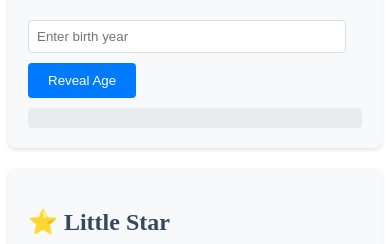
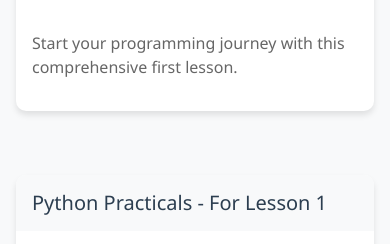
Before and after one commit to Lilian-Powers/CodeCraft-, a Flask app: page /tutorials in a window 390 px wide. Shown: the part 546-790 px from the top of the page. Run offline with Flask 3, Linux system fonts and the light colour scheme; the visitor is signed in with stand-in values (Sample User, id 1); parts of the project's set-up code (start-up, migrations or seed data) failed here and were passed over.

Commit message:
Assistant checkpoint: Replace tutorials page with video tutorials content
Assistant generated file changes:
- templates/tutorials.html: Replace tutorials.html with video tutorials content

---

User prompt:

continue the above actions that you were doing from where you stopped

```diff
--- a/templates/tutorials.html
+++ b/templates/tutorials.html
@@ -1,159 +1,148 @@
 
-<!DOCTYPE html>
-<html>
-<head>
-    <title>Interactive Learning Games</title>
-    <meta name="description" content="Practice Python programming with fun interactive games and exercises">
-    <meta name="keywords" content="Python learning, programming games, coding practice, interactive tutorials">
-    <style>
-        .modal {
-            display: none;
-            position: fixed;
-            z-index: 1000;
-            left: 0;
-            top: 0;
-            width: 100%;
-            height: 100%;
-            background-color: rgba(0, 0, 0, 0.5);
-        }
+{% extends "base.html" %}
+{% block title %}Video Tutorials - CodeCraft Academy{% endblock %}
 
-        .modal-content {
-            background-color: #fefefe;
-            margin: 15% auto;
-            padding: 20px;
-            border: 1px solid #888;
-            width: 80%;
-            max-width: 500px;
-            border-radius: 5px;
-        }
+{% block content %}
+<div class="tutorials-container">
+    <div class="tutorials-header">
+        <h1>Video Tutorials Part 1</h1>
+        <p class="welcome-text">Welcome to our structured learning path!</p>
+    </div>
 
-        .game-container {
-            margin: 20px 0;
-            padding: 20px;
-            border-radius: 8px;
-            background-color: #f8f9fa;
-            box-shadow: 0 2px 4px rgba(0,0,0,0.1);
-        }
-
-        .game-input {
-            margin: 10px 0;
-            padding: 8px;
-            width: 100%;
-            max-width: 300px;
-            border: 1px solid #ddd;
-            border-radius: 4px;
-        }
-
-        .game-button {
-            background-color: #007bff;
-            color: white;
-            border: none;
-            padding: 10px 20px;
-            border-radius: 4px;
-            cursor: pointer;
-            transition: background-color 0.2s;
-        }
-
-        .game-button:hover {
-            background-color: #0056b3;
-        }
-
-        .game-result {
-            margin-top: 10px;
-            padding: 10px;
-            border-radius: 4px;
-            background-color: #e9ecef;
-        }
-
-        .close {
-            float: right;
-            cursor: pointer;
-            font-size: 28px;
-            font-weight: bold;
-        }
-
-        .close:hover {
-            color: #000;
-        }
-
-        h1 {
-            color: #2c3e50;
-            text-align: center;
-            margin-bottom: 30px;
-        }
-
-        h2 {
-            color: #34495e;
-            margin-bottom: 15px;
-        }
-    </style>
-</head>
-<body>
-    <div class="container">
-        <h1>Fun Interactive Games</h1>
-        <p class="text-center mb-4">Let's practice Conditional Statements with these entertaining games!</p>
-        <p class="text-center mb-4">Try different inputs in these games to see how conditional statements (if/elif/else) create different responses. Each game uses these statements to give you unique feedback based on your input!</p>
-
-        <!-- Sweet Messages Game -->
-        <div class="game-container" id="sweetMessages">
-            <h2>💝 Sweet Messages</h2>
-            <input type="text" id="sweetInput" class="game-input" placeholder="Enter a sweet message">
-            <button onclick="sendLove()" class="game-button">Send Love</button>
-            <div id="sweetResult" class="game-result"></div>
+    <div class="tutorials-grid">
+        <div class="tutorial-card">
+            <h2>Lesson 1: Introduction to Coding</h2>
+            <div class="video-container">
+                <iframe src="https://www.youtube.com/embed/P-R3ORxbu_M"
+                        title="Introduction to Programming"
+                        frameborder="0"
+                        allowfullscreen></iframe>
+            </div>
+            <p class="tutorial-description">Start your programming journey with this comprehensive first lesson.</p>
         </div>
 
-        <!-- Age Detective Game -->
-        <div class="game-container" id="ageDetective">
-            <h2>🔍 Age Detective</h2>
-            <input type="number" id="birthYear" class="game-input" placeholder="Enter birth year">
-            <button onclick="detectAge()" class="game-button">Reveal Age</button>
-            <div id="ageResult" class="game-result"></div>
+        <div class="tutorial-card">
+            <h2>Python Practicals - For Lesson 1</h2>
+            <div class="video-container">
+                <iframe src="https://www.youtube.com/embed/0sYm_0cLlmM"
+                        title="Python Practicals Part 1"
+                        frameborder="0"
+                        allowfullscreen></iframe>
+            </div>
+            <p class="tutorial-description">Practice implementing the concepts learned in Lesson 1.</p>
         </div>
 
-        <!-- Little Star Game -->
-        <div class="game-container" id="littleStar">
-            <h2>⭐ Little Star</h2>
-            <input type="text" id="starName" class="game-input" placeholder="Enter your name">
-            <input type="number" id="starCount" class="game-input" placeholder="How many stars?">
-            <button onclick="makeStars()" class="game-button">Sparkle!</button>
-            <div id="starResult" class="game-result"></div>
+        <div class="tutorial-card">
+            <h2>Lesson 2: Coding Theory</h2>
+            <div class="video-container">
+                <iframe src="https://www.youtube.com/embed/W8kSbJ7Nrzg"
+                        title="Programming Theory Lesson 2"
+                        frameborder="0"
+                        allowfullscreen></iframe>
+            </div>
+            <p class="tutorial-description">Learn the theoretical concepts in our second coding lesson.</p>
+        </div>
+
+        <div class="tutorial-card">
+            <h2>Python Practicals - For Lesson 2</h2>
+            <p class="tutor-message">With the skills you've learned so far, be confident you can tackle these exciting projects! Get creative and make them your own.</p>
+            <div class="video-container">
+                <iframe src="https://www.youtube.com/embed/W8kSbJ7Nrzg"
+                        title="Python Practicals Part 2"
+                        frameborder="0"
+                        allowfullscreen></iframe>
+            </div>
+            <p class="tutorial-description">Apply your knowledge with hands-on Python projects.</p>
         </div>
     </div>
 
-    <script>
-        function sendLove() {
-            const message = document.getElementById('sweetInput').value;
-            const resultDiv = document.getElementById('sweetResult');
-            if (message.trim() === '') {
-                resultDiv.textContent = 'Please enter a message!';
-                return;
-            }
-            resultDiv.textContent = `💖 ${message} 💖`;
+    <style>
+        .tutorials-container {
+            max-width: 1200px;
+            margin: 0 auto;
+            padding: 2rem;
         }
 
-        function detectAge() {
-            const birthYear = parseInt(document.getElementById('birthYear').value);
-            const resultDiv = document.getElementById('ageResult');
-            if (isNaN(birthYear)) {
-                resultDiv.textContent = 'Please enter a valid year!';
-                return;
-            }
-            const currentYear = new Date().getFullYear();
-            const age = currentYear - birthYear;
-            resultDiv.textContent = `You are approximately ${age} years old!`;
+        .tutorials-header {
+            text-align: center;
+            margin-bottom: 3rem;
         }
 
-        function makeStars() {
-            const name = document.getElementById('starName').value;
-            const count = parseInt(document.getElementById('starCount').value);
-            const resultDiv = document.getElementById('starResult');
-            if (name.trim() === '' || isNaN(count)) {
-                resultDiv.textContent = 'Please fill in all fields!';
-                return;
+        .tutorials-header h1 {
+            color: #2c3e50;
+            font-size: 2.5rem;
+            margin-bottom: 1rem;
+        }
+
+        .welcome-text {
+            font-size: 1.2rem;
+            color: #666;
+        }
+
+        .tutorials-grid {
+            display: grid;
+            grid-template-columns: repeat(auto-fit, minmax(300px, 1fr));
+            gap: 2rem;
+        }
+
+        .tutorial-card {
+            background: white;
+            border-radius: 10px;
+            box-shadow: 0 4px 6px rgba(0, 0, 0, 0.1);
+            overflow: hidden;
+            transition: transform 0.3s ease;
+        }
+
+        .tutorial-card:hover {
+            transform: translateY(-5px);
+        }
+
+        .tutorial-card h2 {
+            padding: 1rem;
+            margin: 0;
+            background: #f8f9fa;
+            color: #2c3e50;
+            font-size: 1.25rem;
+        }
+
+        .video-container {
+            position: relative;
+            padding-bottom: 56.25%;
+            height: 0;
+            overflow: hidden;
+        }
+
+        .video-container iframe {
+            position: absolute;
+            top: 0;
+            left: 0;
+            width: 100%;
+            height: 100%;
+            border: 0;
+        }
+
+        .tutorial-description {
+            padding: 1rem;
+            color: #666;
+        }
+
+        .tutor-message {
+            padding: 1rem;
+            background: #e3f2fd;
+            color: #1565c0;
+            margin: 0;
+            font-style: italic;
+        }
+
+        @media (max-width: 768px) {
+            .tutorials-container {
+                padding: 1rem;
             }
-            const stars = '⭐'.repeat(Math.min(count, 100));
-            resultDiv.textContent = `${name}, here are your stars: ${stars}`;
+
+            .tutorials-header h1 {
+                font-size: 2rem;
+            }
         }
-    </script>
-</body>
-</html>
+    </style>
+</div>
+{% endblock %}
```
